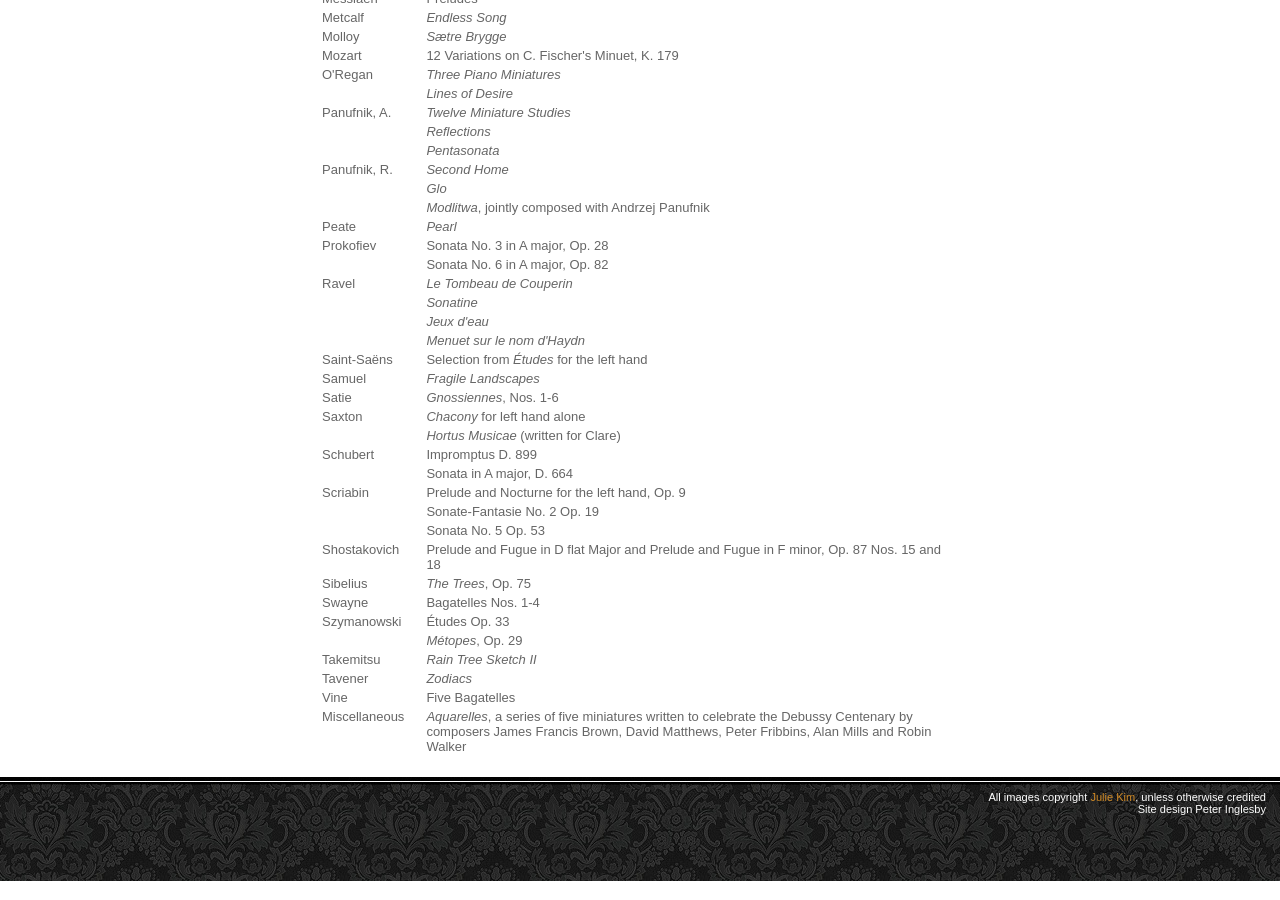
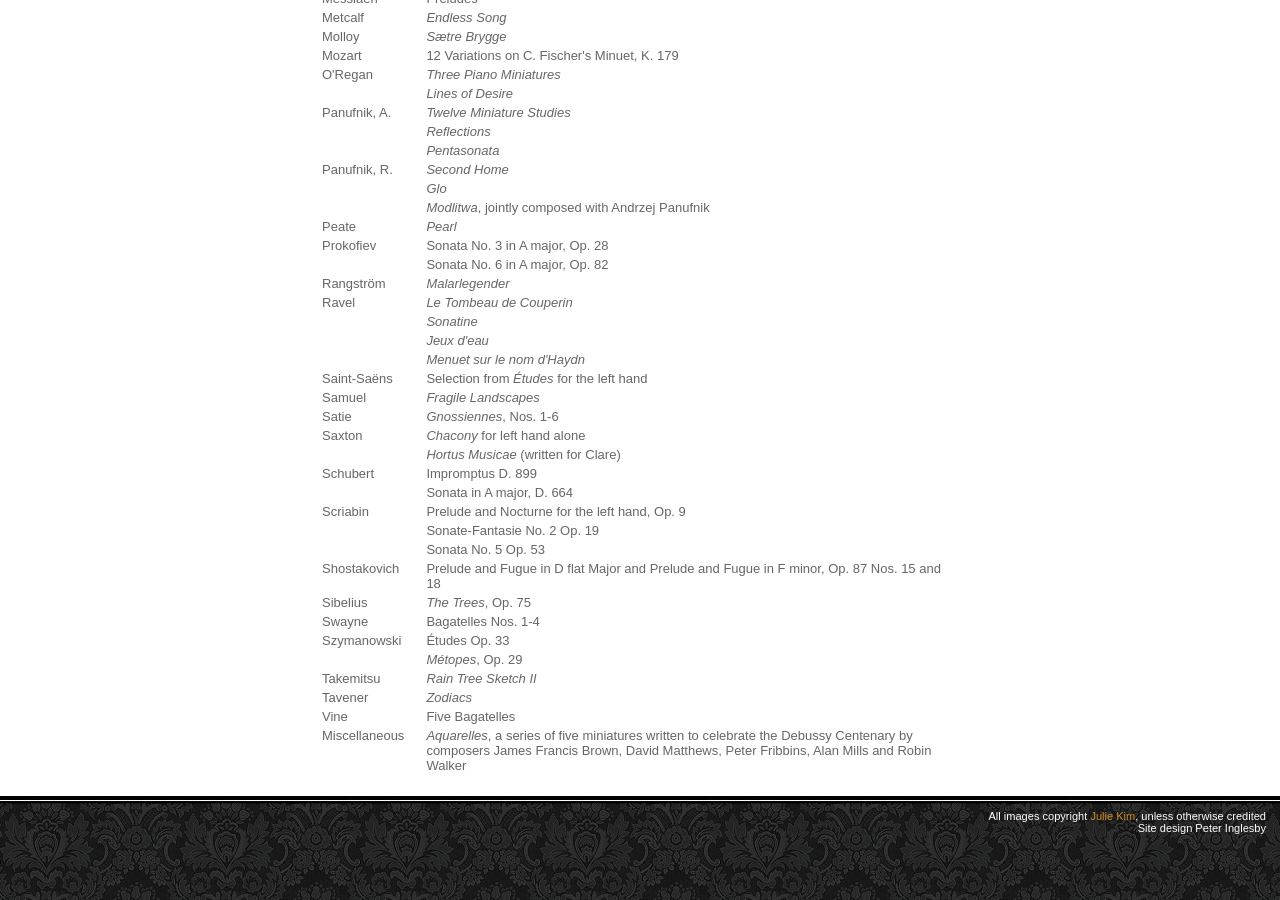
Before and after one commit to hammonc/clarehammond.com, a Jekyll site: the page built from solo-repertoire.html, in a window 1280 px wide and 900 px high, scrolled down 1258 px. Built offline with Jekyll 4.4.1, drawn with Linux system fonts in a browser that asks for light colours.

Commit message:
rep updatE

```diff
--- a/solo-repertoire.html
+++ b/solo-repertoire.html
@@ -75,6 +75,7 @@ layout: repertoire
     <tr><td>Peate</td><td><em>Pearl</em></td></tr>
     <tr><td>Prokofiev</td><td>Sonata No. 3 in A major, Op. 28</td></tr>
     <tr><td></td><td>Sonata No. 6 in A major, Op. 82</td></tr>
+    <tr><td>Rangström</td><td><em>Malarlegender</em></td></tr>
     <tr><td>Ravel</td><td><em>Le Tombeau de Couperin</em></td></tr>
     <tr><td></td><td><em>Sonatine</em></td></tr>
     <tr><td></td><td><em>Jeux d'eau</em></td></tr>
```
